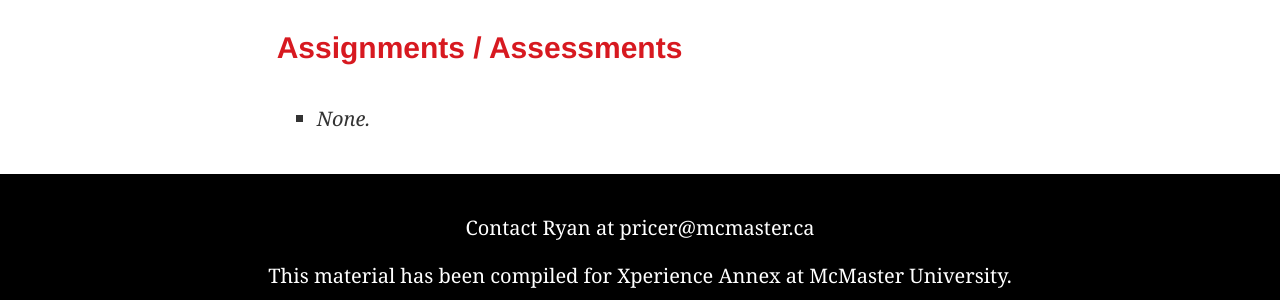
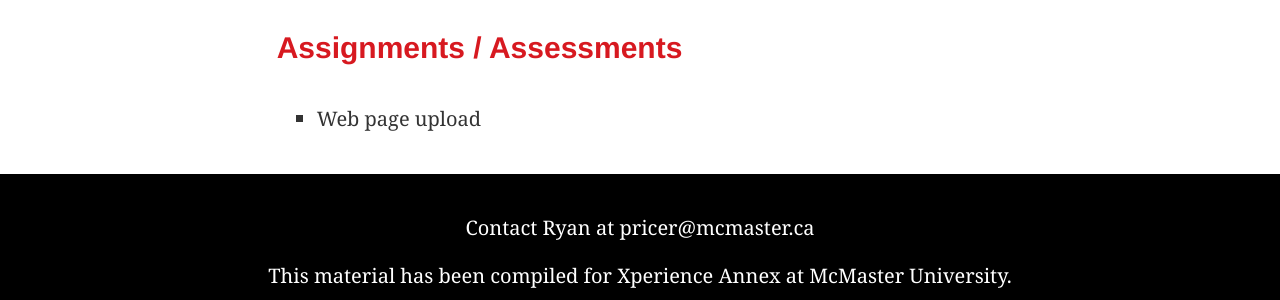
Before and after one commit to ryanwprice/xperience-annex, a Jekyll site: the page built from lessons/week10.md, in a window 1280 px wide. Shown: the part 1922-2222 px from the top of the page. Built offline with Jekyll 4.4.1, drawn with Linux system fonts in a browser that asks for light colours.

Commit message:
Update week10.md

```diff
--- a/lessons/week10.md
+++ b/lessons/week10.md
@@ -59,4 +60,4 @@ TBD
 
 ## Assignments / Assessments
 
-- _None._
+- Web page upload
```
Also changed, not shown: other parts of lessons/week10.md (+1 -0 lines).
